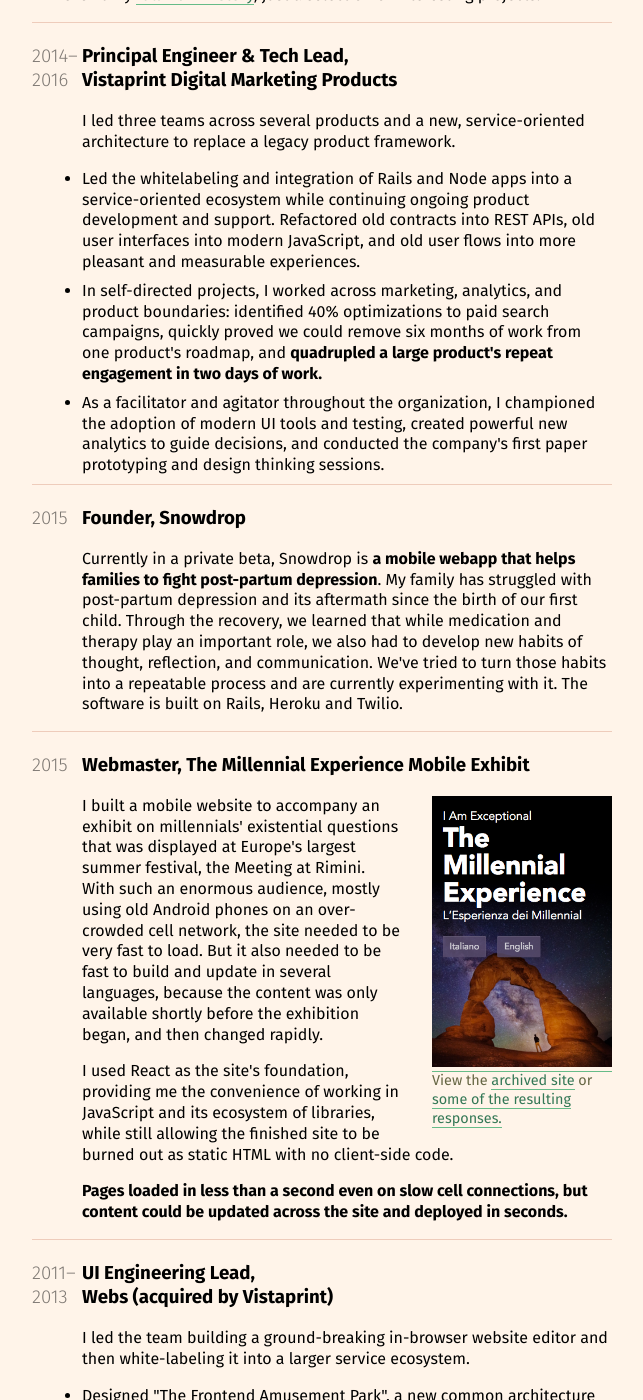
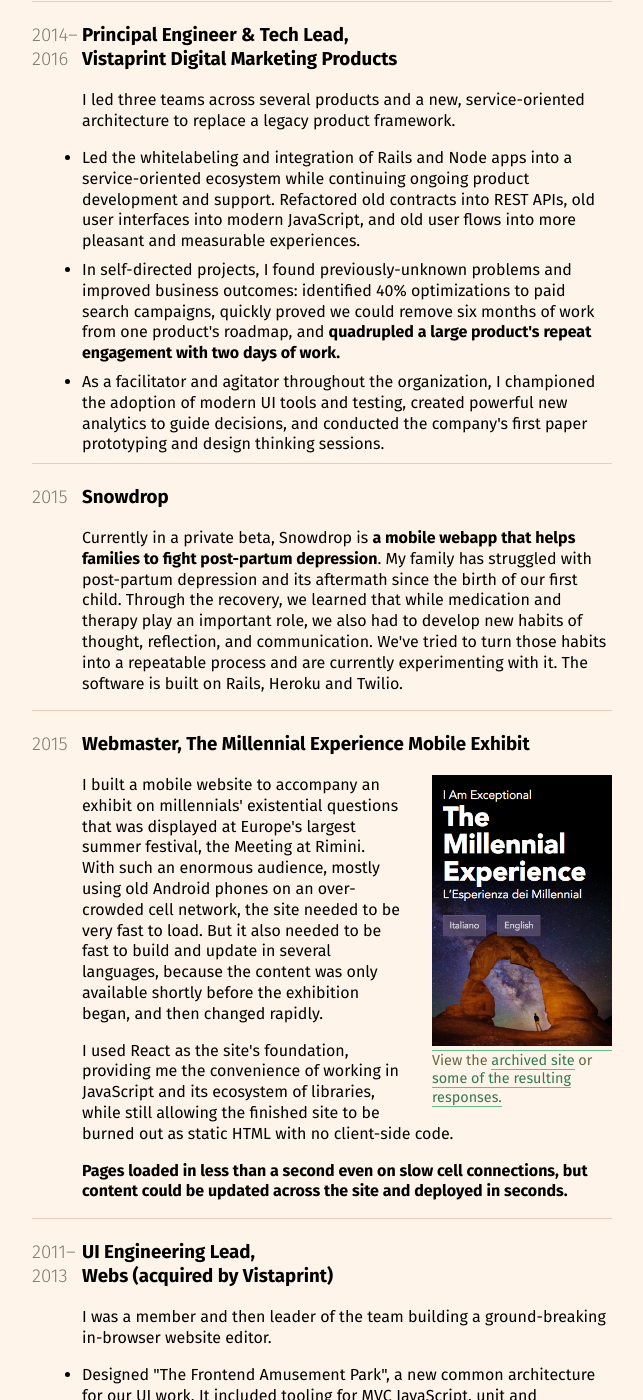
Before and after one commit to asolove/asolove.github.io, a Jekyll site: the page portfolio.html, which Jekyll copies as it is, in a window 1280 px wide and 1400 px high, scrolled down 2054 px. Shown: the whole window, without its empty margins (308-951 px from the left). Built offline with Jekyll 4.4.1, drawn with Linux system fonts in a browser that asks for light colours; some of the changed text lies outside the part shown.

Commit message:
Text updates.

```diff
--- a/portfolio.html
+++ b/portfolio.html
@@ -106,9 +106,9 @@
       <p>You could use someone who:</p>
       <ul>
         <li><strong>Writes code</strong> across the UI, domain, and infrastructure layers.</li>
-        <li><strong>Enjoys talking to real people</strong> like stakeholders and customers in their own language.</li>
-        <li><strong>Makes strategic tradeoffs</strong> about what, how, when, and for whom we build.</li>
-        <li><strong>Mentors people</strong> and <strong>leads systems</strong> to overall improvement.</li>
+        <li><strong>Talks to people</strong> like stakeholders and customers in their own language.</li>
+        <li><strong>Knows the business</strong> and optimizes work based on our analytics and strategy.</li>
+        <li><strong>Mentors people</strong> and <strong>leads systems</strong> to continual growth.</li>
         <li>Works from <strong>Denver</strong> or <strong>remote</strong>.</li>
       </ul>
       <a href="mailto:asolove+career@gmail.com" class="cta">Get in touch and let's build something together!</a>
@@ -166,12 +166,12 @@
         <p>I led three teams across several products and a new, service-oriented architecture to replace a legacy product framework.</p>
         <ul>
           <li>Led the whitelabeling and integration of Rails and Node apps into a service-oriented ecosystem while continuing ongoing product development and support. Refactored old contracts into REST APIs, old user interfaces into modern JavaScript, and old user flows into more pleasant and measurable experiences.</li>
-          <li>In self-directed projects, I worked across marketing, analytics, and product boundaries: identified 40% optimizations to paid search campaigns, quickly proved we could remove six months of work from one product's roadmap, and <strong>quadrupled a large product's repeat engagement in two days of work.</strong></li>
+          <li>In self-directed projects, I found previously-unknown problems and improved business outcomes: identified 40% optimizations to paid search campaigns, quickly proved we could remove six months of work from one product's roadmap, and <strong>quadrupled a large product's repeat engagement with two days of work.</strong></li>
           <li>As a facilitator and agitator throughout the organization, I championed the adoption of modern UI tools and testing, created powerful new analytics to guide decisions, and conducted the company's first paper prototyping and design thinking sessions.</li>
       </section>
 
       <section class="project">
-        <h3>Founder, Snowdrop <time>2015</time></h3>
+        <h3>Snowdrop <time>2015</time></h3>
         <p>Currently in a private beta, Snowdrop is <strong>a mobile webapp that helps  families to fight post-partum depression</strong>. My family has struggled with post-partum depression and its aftermath since the birth of our first child. Through the recovery, we learned that while medication and therapy play an important role, we also had to develop new habits of thought, reflection, and communication. We've tried to turn those habits into a repeatable process and are currently experimenting with it. The software is built on Rails, Heroku and Twilio.</p>
       </section>
 
@@ -191,7 +191,7 @@
         <h3><time>2011&ndash;2013</time>
           UI Engineering Lead,<br>
           Webs (acquired by Vistaprint)</h3>
-        <p>I led the team building a ground-breaking in-browser website editor and then white-labeling it into a larger service ecosystem.</p>
+        <p>I was a member and then leader of the team building a ground-breaking in-browser website editor.</p>
         <ul>
           <li>Designed "The Frontend Amusement Park", a new common architecture for our UI work. It included tooling for MVC JavaScript, unit and simulation tests, modular dependencies, loadtime optimization, easy i18n, etc. It drastically reduced the time-to-market for new feature development while increasing quality.</li>
           <li>Recruited and mentored a team of front-end developers who knew best practices and loved to follow them because the tooling made it so fun to develop new UIs.</li>
```
